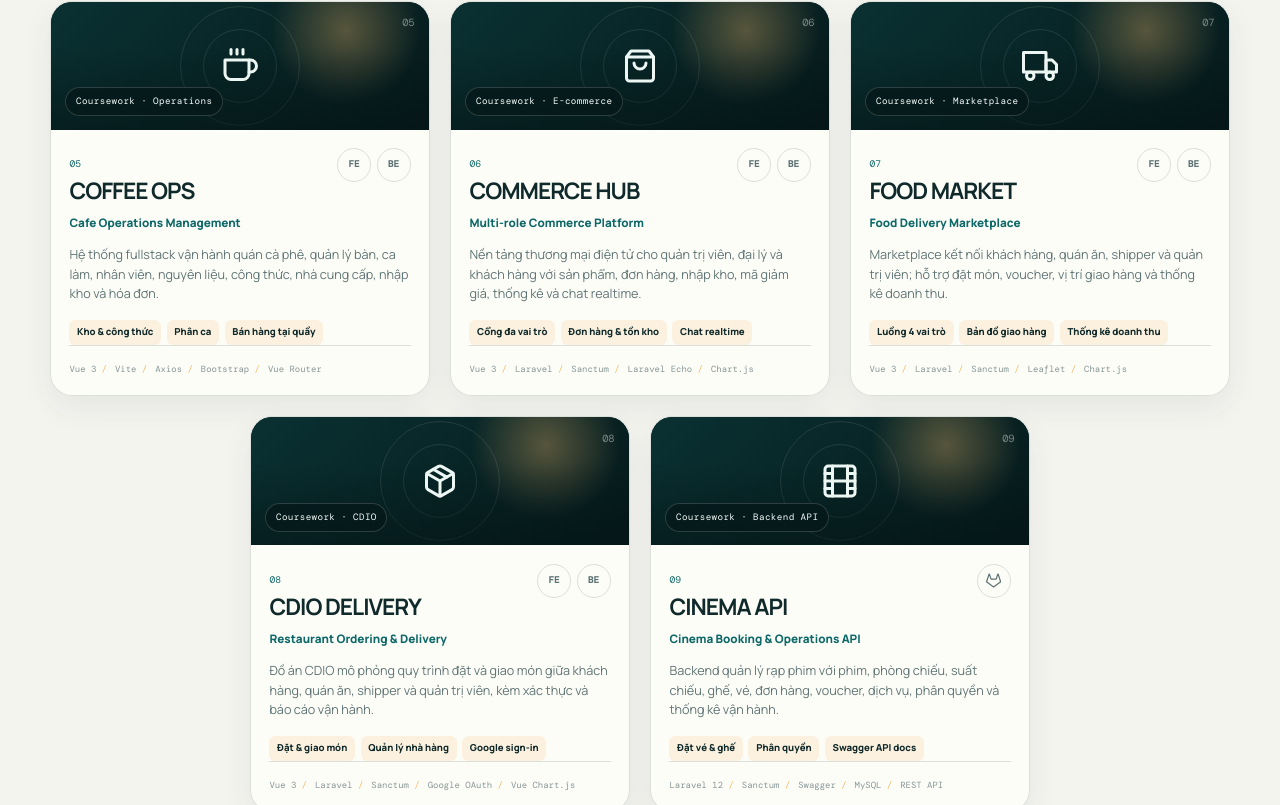
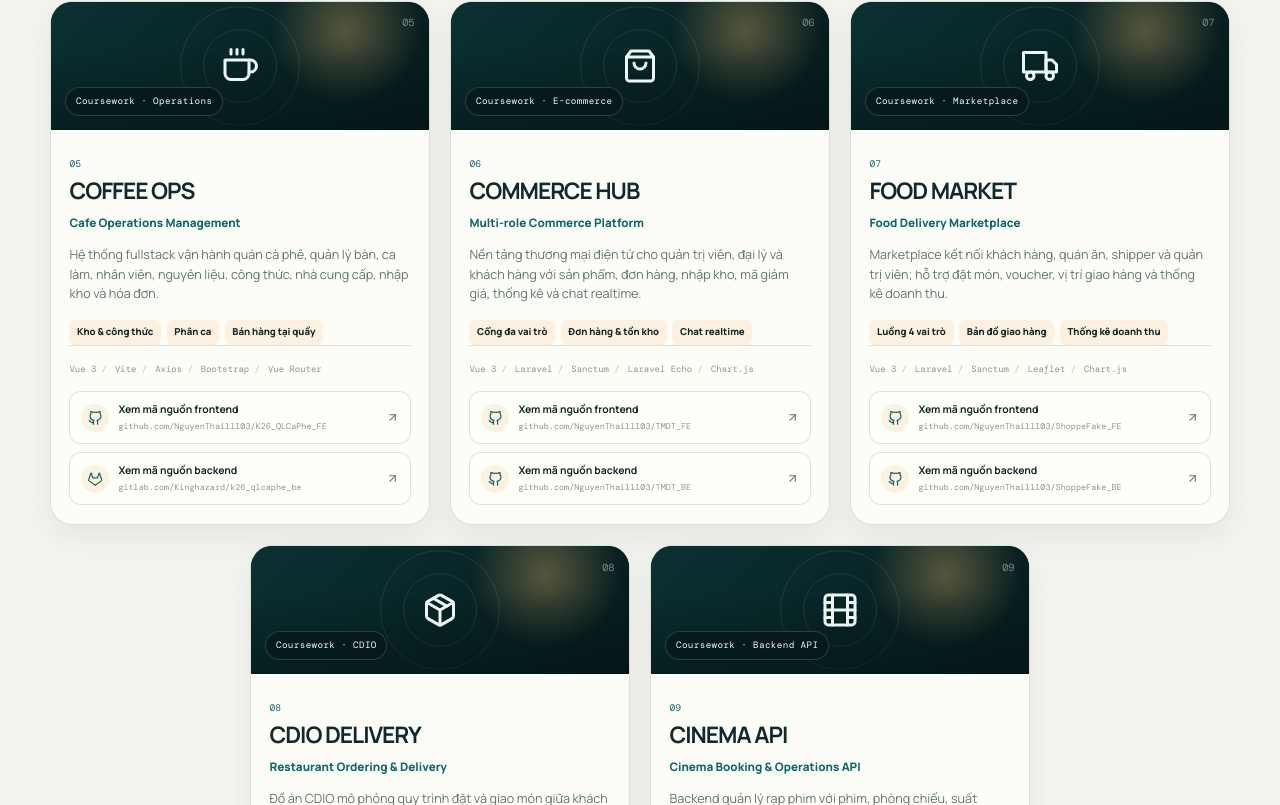
Before and after one commit to NguyenThai11103/portfolio_project, a React (Vite) app: page / in a window 1280 px wide. Shown: the part 5315-6120 px from the top of the page. Built offline with nearby package versions, Linux system fonts and the light colour scheme.

Commit message:
Show repository links on course projects

```diff
--- a/src/components/portfolio/Portfolio.css
+++ b/src/components/portfolio/Portfolio.css
@@ -243,6 +243,68 @@
   font-weight: 700;
 }
 
+.project-repositories {
+  display: grid;
+  gap: 0.5rem;
+  margin-top: 0.9rem;
+}
+
+.project-repository-link {
+  display: grid;
+  grid-template-columns: auto minmax(0, 1fr) auto;
+  align-items: center;
+  gap: 0.6rem;
+  min-height: 48px;
+  padding: 0.55rem 0.65rem;
+  border: 1px solid var(--line);
+  border-radius: 0.75rem;
+  color: var(--muted);
+  background: var(--surface);
+  transition: color 180ms ease, border-color 180ms ease, transform 180ms ease;
+}
+
+.project-repository-link:hover,
+.project-repository-link:focus-visible {
+  border-color: var(--brand);
+  color: var(--brand);
+  transform: translateY(-2px);
+}
+
+.project-repository-icon {
+  display: grid;
+  width: 28px;
+  height: 28px;
+  place-items: center;
+  border-radius: 50%;
+  color: var(--brand);
+  background: var(--accent-soft);
+  font-size: 0.9rem;
+}
+
+.project-repository-copy {
+  display: grid;
+  min-width: 0;
+  gap: 0.08rem;
+}
+
+.project-repository-copy strong {
+  color: var(--ink);
+  font-size: 0.65rem;
+}
+
+.project-repository-copy span {
+  overflow: hidden;
+  color: var(--subtle);
+  font-family: "DM Mono", monospace;
+  font-size: 0.53rem;
+  text-overflow: ellipsis;
+  white-space: nowrap;
+}
+
+.project-repository-link > svg:last-child {
+  font-size: 0.82rem;
+}
+
 .project-subtitle {
   margin-top: 0.7rem;
   color: var(--brand);
--- a/src/components/portfolio/Portfolio.jsx
+++ b/src/components/portfolio/Portfolio.jsx
@@ -27,6 +27,31 @@ const projectIcons = {
   users: <FiUsers />,
 };
 
+const formatRepositoryUrl = (url) => url.replace(/^https?:\/\//, "").replace(/\/$/, "");
+
+const RepositoryLink = ({ href, label, title }) => {
+  const isGitLab = href.includes("gitlab.com");
+
+  return (
+    <a
+      className="project-repository-link"
+      href={href}
+      target="_blank"
+      rel="noreferrer"
+      aria-label={`${label}: ${title}`}
+    >
+      <span className="project-repository-icon" aria-hidden="true">
+        {isGitLab ? <FiGitlab /> : <FiGithub />}
+      </span>
+      <span className="project-repository-copy">
+        <strong>{label}</strong>
+        <span>{formatRepositoryUrl(href)}</span>
+      </span>
+      <FiArrowUpRight aria-hidden="true" />
+    </a>
+  );
+};
+
 const ProjectCard = ({ project, index, copy, language, compact = false }) => (
   <article
     className={`project-card${compact ? " project-card--compact" : ""}`}
@@ -51,6 +76,7 @@ const ProjectCard = ({ project, index, copy, language, compact = false }) => (
           <span className="project-index">{String(index + 1).padStart(2, "0")}</span>
           <h3>{project.title}</h3>
         </div>
+        {!compact && (
           <div className="project-links">
             <a href={project.source} target="_blank" rel="noreferrer" aria-label={`${project.backendSource ? copy.frontendSourceLabel : copy.sourceLabel}: ${project.title}`} title={project.backendSource ? copy.frontendSourceLabel : copy.sourceLabel}>
               {project.backendSource ? <span className="project-link-label">FE</span> : project.platform === "gitlab" ? <FiGitlab /> : <FiGithub />}
@@ -66,6 +92,7 @@ const ProjectCard = ({ project, index, copy, language, compact = false }) => (
               </a>
             )}
           </div>
+        )}
       </div>
 
       <p className="project-subtitle">{project.subtitle}</p>
@@ -78,6 +105,19 @@ const ProjectCard = ({ project, index, copy, language, compact = false }) => (
       <ul className="project-stack" aria-label={`${language === "vi" ? "Công nghệ sử dụng trong" : "Technologies used in"} ${project.title}`}>
         {project.stack.slice(0, 5).map((technology) => <li key={technology}>{technology}</li>)}
       </ul>
+
+      {compact && (
+        <div className="project-repositories">
+          <RepositoryLink
+            href={project.source}
+            label={project.backendSource ? copy.frontendSourceLabel : copy.sourceLabel}
+            title={project.title}
+          />
+          {project.backendSource && (
+            <RepositoryLink href={project.backendSource} label={copy.backendSourceLabel} title={project.title} />
+          )}
+        </div>
+      )}
     </div>
   </article>
 );
```
Also changed, not shown: 1 other file (tests, documents, lock files or other folders). Lines whose indentation alone changed are shown as unchanged.
